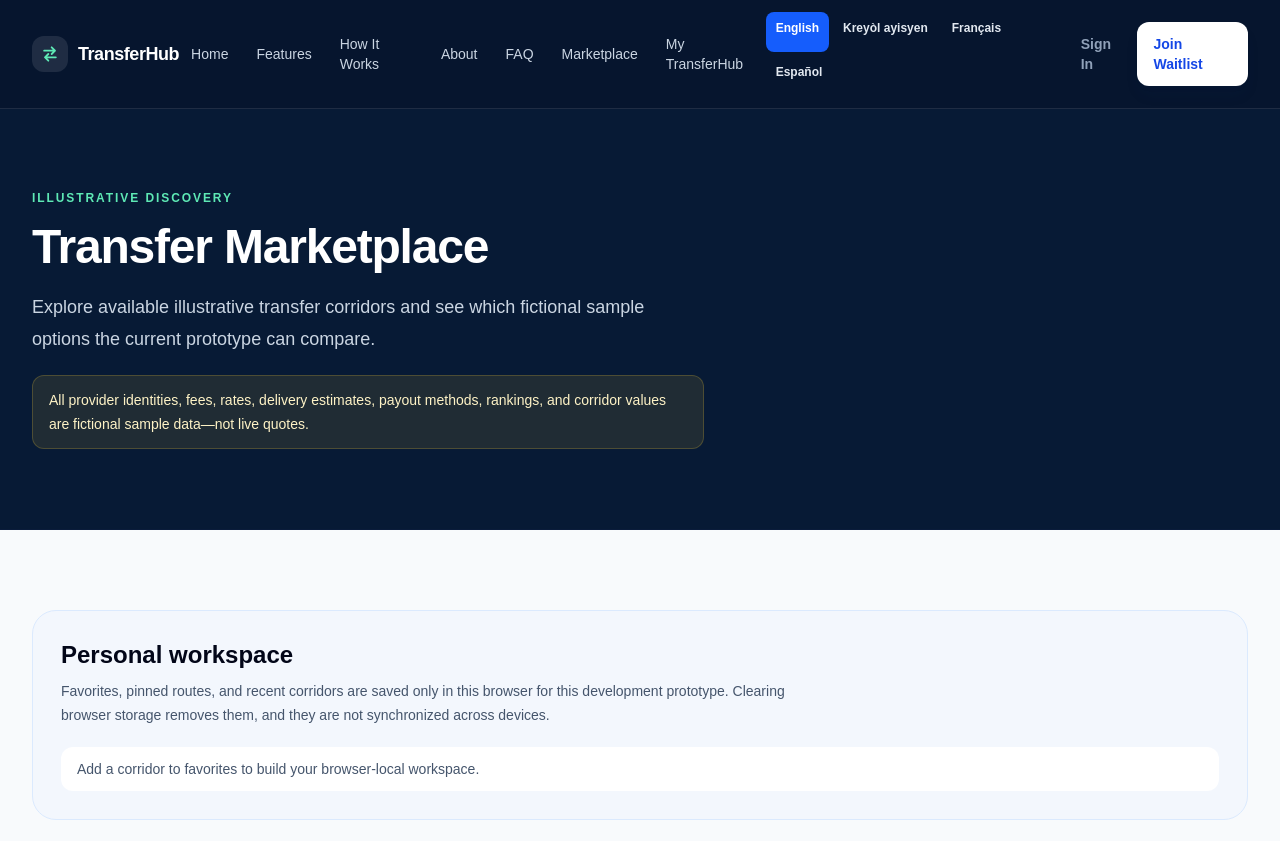
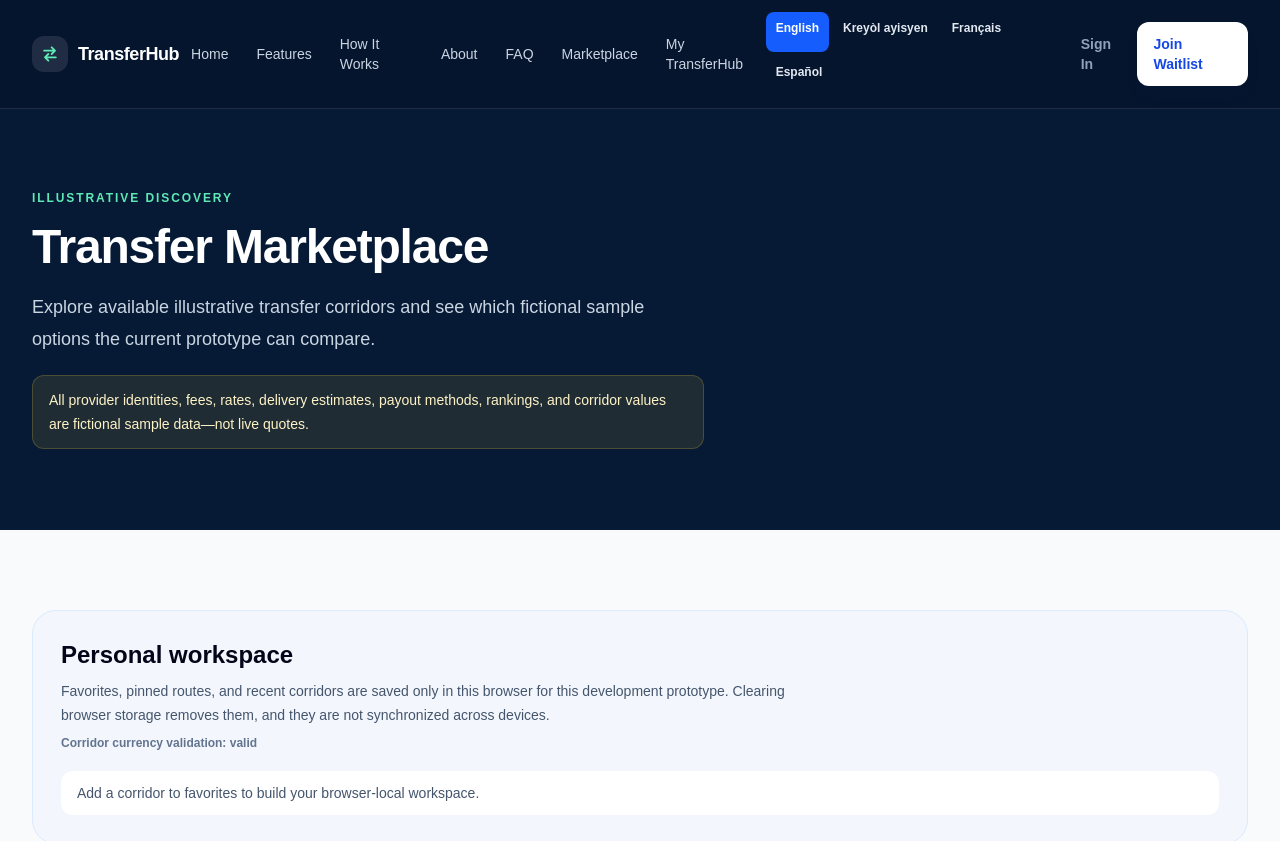
Before and after one commit to RPGA2015/TransferHub, a Next.js app: page /en/marketplace in a window 1280 px wide. Shown: the top 841 px of the page. Built offline with nearby package versions, Linux system fonts and the light colour scheme.

Commit message:
Surface corridor validation status in Marketplace

```diff
--- a/components/MarketplaceExplorer.tsx
+++ b/components/MarketplaceExplorer.tsx
@@ -9,9 +9,10 @@ import { getCountryLabel, getRegionLabel } from "@/lib/i18n/labels";
 import type { Dictionary } from "@/lib/i18n/types";
 import { filterCorridorsByRegion, getCorridorsByIds, getFeaturedCorridors, getMarketplaceCorridors, getMarketplaceRegions, getRecentlyAddedCorridors, searchCorridors } from "@/lib/services/marketplaceService";
 import type { Corridor, CorridorId, Region } from "@/lib/types/transfer";
-
+import { getAllCorridorCurrencyValidationStatus } from "@/lib/data/corridors";
 const corridors = getMarketplaceCorridors();
 const regions = getMarketplaceRegions(corridors);
+const corridorValidationStatus = getAllCorridorCurrencyValidationStatus();
 
 export default function MarketplaceExplorer({ locale, dictionary }: { locale: Locale; dictionary: Dictionary }) {
   const [query, setQuery] = useState("");
@@ -142,7 +143,10 @@ if (sortBy === "from") {
       <section aria-labelledby="workspace-heading" className="rounded-3xl border border-blue-100 bg-blue-50/50 p-5 sm:p-7">
         <h2 id="workspace-heading" className="text-2xl font-bold text-slate-950">{dictionary.workspace.title}</h2>
         <p className="mt-2 max-w-3xl text-sm leading-6 text-slate-600">{dictionary.workspace.disclosure}</p>
-        {!workspace.isHydrated ? <p className="mt-5 text-sm text-slate-500">{dictionary.workspace.loading}</p> : <>
+        <p className="mt-2 text-xs font-semibold text-slate-500">
+  Corridor currency validation: {corridorValidationStatus}
+</p>
+{!workspace.isHydrated ? <p className="mt-5 text-sm text-slate-500">{dictionary.workspace.loading}</p> : <>
           {workspace.favoriteCorridorIds.length === 0 && <p className="mt-5 rounded-xl bg-white px-4 py-3 text-sm text-slate-600">{dictionary.workspace.empty}</p>}
           {pinnedCorridors.length > 0 && <div className="mt-7"><h3 className="text-lg font-bold text-slate-950">{dictionary.workspace.pinned}</h3><p className="mt-1 text-xs text-slate-500">{dictionary.workspace.pinnedDescription}</p>{renderCards(pinnedCorridors, "mt-4 grid gap-4 md:grid-cols-2 xl:grid-cols-3")}</div>}
           {favoriteCorridors.length > 0 && <div className="mt-7"><h3 className="text-lg font-bold text-slate-950">{dictionary.workspace.favorites}</h3><p className="mt-1 text-xs text-slate-500">{dictionary.workspace.favoritesDescription}</p>{renderCards(favoriteCorridors, "mt-4 grid gap-4 md:grid-cols-2 xl:grid-cols-3")}</div>}
```
